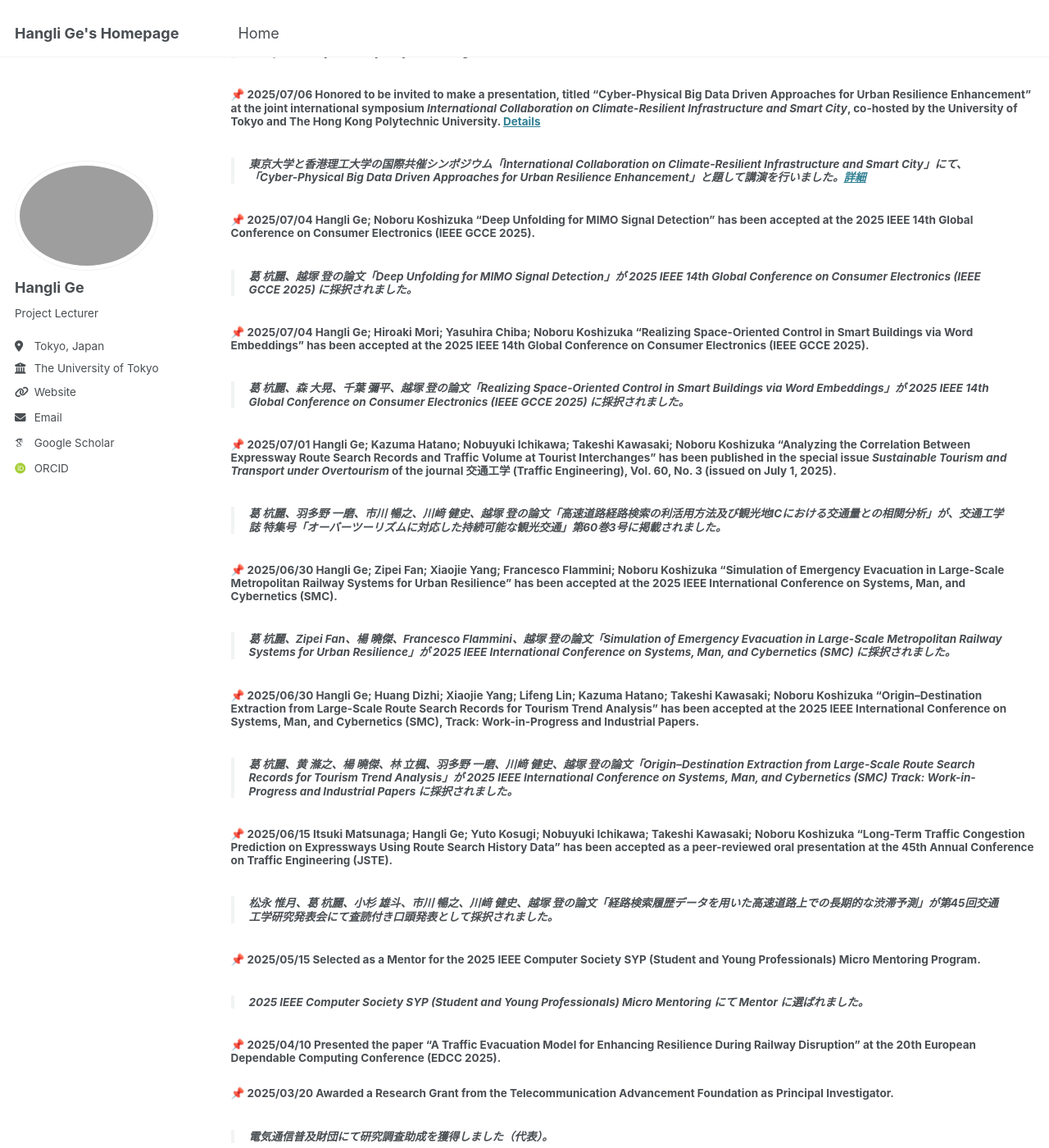
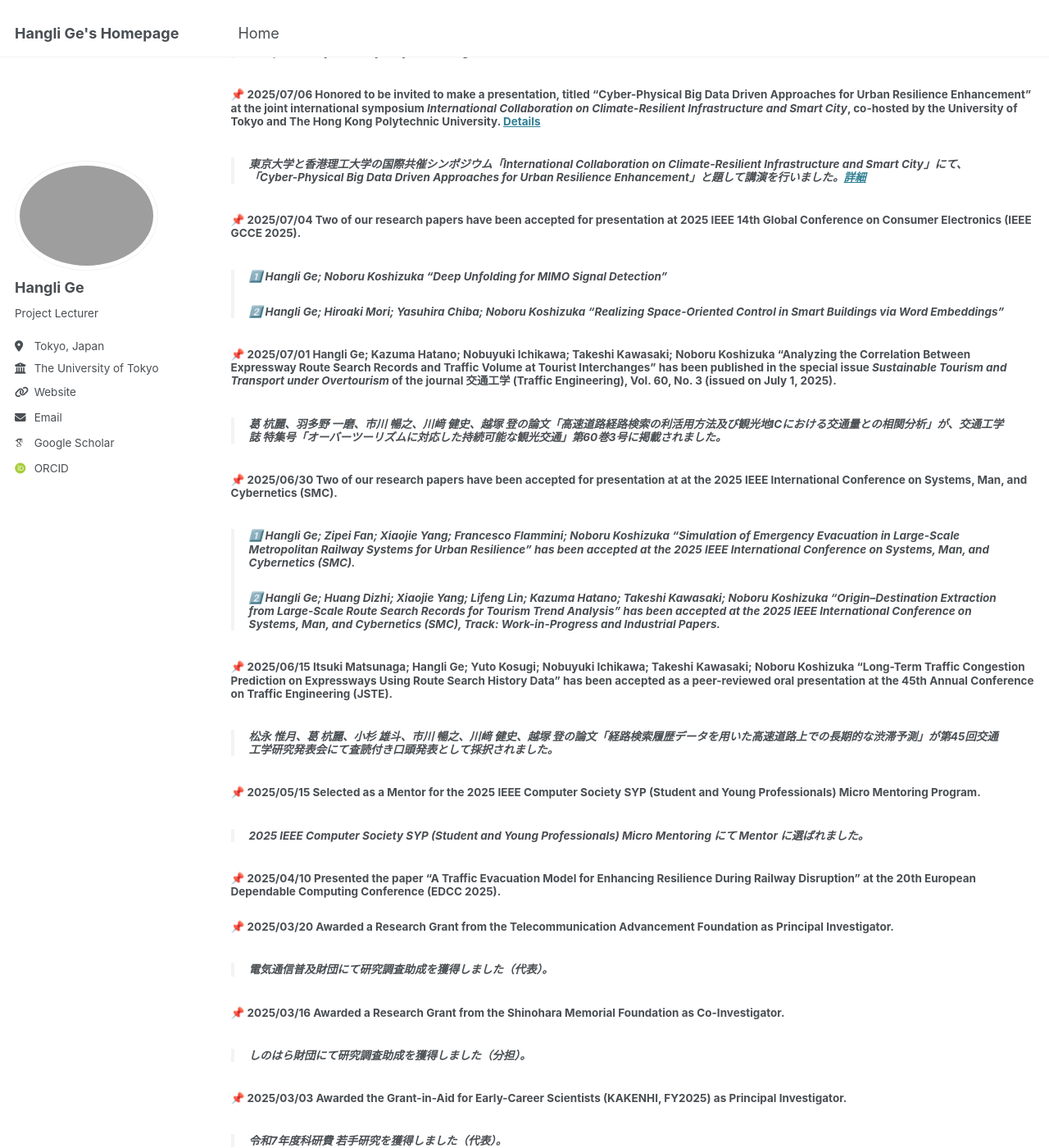
Before and after one commit to christie888/christie888.github.io, a Jekyll site: the page built from _pages/post.md, in a window 1280 px wide and 1400 px high, scrolled down 1101 px. Shown: the whole window at 82% size. Built offline with Jekyll 4.4.1, drawn with Linux system fonts in a browser that asks for light colours; some web fonts are replaced.

Commit message:
Update post.md

```diff
--- a/_pages/post.md
+++ b/_pages/post.md
@@ -29,20 +29,16 @@ permalink: post/
 ##### 📌 2025/07/06 Honored to be invited to make a presentation, titled “Cyber-Physical Big Data Driven Approaches for Urban Resilience Enhancement”  at the joint international symposium *International Collaboration on Climate-Resilient Infrastructure and Smart City*, co-hosted by the University of Tokyo and The Hong Kong Polytechnic University. [Details](https://hanglige.online/files/20250706Poster_UTokyo.jpg)
 > ###### 東京大学と香港理工大学の国際共催シンポジウム「International Collaboration on Climate-Resilient Infrastructure and Smart City」にて、「Cyber-Physical Big Data Driven Approaches for Urban Resilience Enhancement」と題して講演を行いました。[詳細](https://hanglige.online/files/20250706Poster_UTokyo.jpg)
 
-##### 📌 2025/07/04 Hangli Ge; Noboru Koshizuka  “Deep Unfolding for MIMO Signal Detection” has been accepted at the 2025 IEEE 14th Global Conference on Consumer Electronics (IEEE GCCE 2025).
-> ###### 葛 杭麗、越塚 登の論文「Deep Unfolding for MIMO Signal Detection」が 2025 IEEE 14th Global Conference on Consumer Electronics (IEEE GCCE 2025) に採択されました。
-
-##### 📌 2025/07/04 Hangli Ge; Hiroaki Mori; Yasuhira Chiba; Noboru Koshizuka  “Realizing Space-Oriented Control in Smart Buildings via Word Embeddings” has been accepted at the 2025 IEEE 14th Global Conference on Consumer Electronics (IEEE GCCE 2025).
-> ###### 葛 杭麗、森 大晃、千葉 彌平、越塚 登の論文「Realizing Space-Oriented Control in Smart Buildings via Word Embeddings」が 2025 IEEE 14th Global Conference on Consumer Electronics (IEEE GCCE 2025) に採択されました。
+##### 📌 2025/07/04 Two of our research papers have been accepted for presentation at 2025 IEEE 14th Global Conference on Consumer Electronics (IEEE GCCE 2025).
+> ###### 1️⃣ Hangli Ge; Noboru Koshizuka  “Deep Unfolding for MIMO Signal Detection”
+> ###### 2️⃣ Hangli Ge; Hiroaki Mori; Yasuhira Chiba; Noboru Koshizuka  “Realizing Space-Oriented Control in Smart Buildings via Word Embeddings”
 
 ##### 📌 2025/07/01 Hangli Ge; Kazuma Hatano; Nobuyuki Ichikawa; Takeshi Kawasaki; Noboru Koshizuka  “Analyzing the Correlation Between Expressway Route Search Records and Traffic Volume at Tourist Interchanges” has been published in the special issue *Sustainable Tourism and Transport under Overtourism* of the journal 交通工学 (Traffic Engineering), Vol. 60, No. 3 (issued on July 1, 2025).
 > ###### 葛 杭麗、羽多野 一磨、市川 暢之、川﨑 健史、越塚 登の論文「高速道路経路検索の利活用方法及び観光地ICにおける交通量との相関分析」が、交通工学誌 特集号「オーバーツーリズムに対応した持続可能な観光交通」第60巻3号に掲載されました。
 
-##### 📌 2025/06/30 Hangli Ge; Zipei Fan; Xiaojie Yang; Francesco Flammini; Noboru Koshizuka  “Simulation of Emergency Evacuation in Large-Scale Metropolitan Railway Systems for Urban Resilience” has been accepted at the 2025 IEEE International Conference on Systems, Man, and Cybernetics (SMC).
-> ###### 葛 杭麗、Zipei Fan、楊 曉傑、Francesco Flammini、越塚 登の論文「Simulation of Emergency Evacuation in Large-Scale Metropolitan Railway Systems for Urban Resilience」が 2025 IEEE International Conference on Systems, Man, and Cybernetics (SMC) に採択されました。
-
-##### 📌 2025/06/30 Hangli Ge; Huang Dizhi; Xiaojie Yang; Lifeng Lin; Kazuma Hatano; Takeshi Kawasaki; Noboru Koshizuka  “Origin–Destination Extraction from Large-Scale Route Search Records for Tourism Trend Analysis” has been accepted at the 2025 IEEE International Conference on Systems, Man, and Cybernetics (SMC), Track: Work-in-Progress and Industrial Papers.
-> ###### 葛 杭麗、黄 滌之、楊 曉傑、林 立楓、羽多野 一磨、川﨑 健史、越塚 登の論文「Origin–Destination Extraction from Large-Scale Route Search Records for Tourism Trend Analysis」が 2025 IEEE International Conference on Systems, Man, and Cybernetics (SMC) Track: Work-in-Progress and Industrial Papers に採択されました。
+##### 📌 2025/06/30 Two of our research papers have been accepted for presentation at at the 2025 IEEE International Conference on Systems, Man, and Cybernetics (SMC).
+> ###### 1️⃣ Hangli Ge; Zipei Fan; Xiaojie Yang; Francesco Flammini; Noboru Koshizuka  “Simulation of Emergency Evacuation in Large-Scale Metropolitan Railway Systems for Urban Resilience” has been accepted at the 2025 IEEE International Conference on Systems, Man, and Cybernetics (SMC).
+> ###### 2️⃣ Hangli Ge; Huang Dizhi; Xiaojie Yang; Lifeng Lin; Kazuma Hatano; Takeshi Kawasaki; Noboru Koshizuka  “Origin–Destination Extraction from Large-Scale Route Search Records for Tourism Trend Analysis” has been accepted at the 2025 IEEE International Conference on Systems, Man, and Cybernetics (SMC), Track: Work-in-Progress and Industrial Papers.
 
 ##### 📌 2025/06/15 Itsuki Matsunaga; Hangli Ge; Yuto Kosugi; Nobuyuki Ichikawa; Takeshi Kawasaki; Noboru Koshizuka  “Long-Term Traffic Congestion Prediction on Expressways Using Route Search History Data” has been accepted as a peer-reviewed oral presentation at the 45th Annual Conference on Traffic Engineering (JSTE).
 > ###### 松永 惟月、葛 杭麗、小杉 雄斗、市川 暢之、川﨑 健史、越塚 登の論文「経路検索履歴データを用いた高速道路上での長期的な渋滞予測」が第45回交通工学研究発表会にて査読付き口頭発表として採択されました。
```
